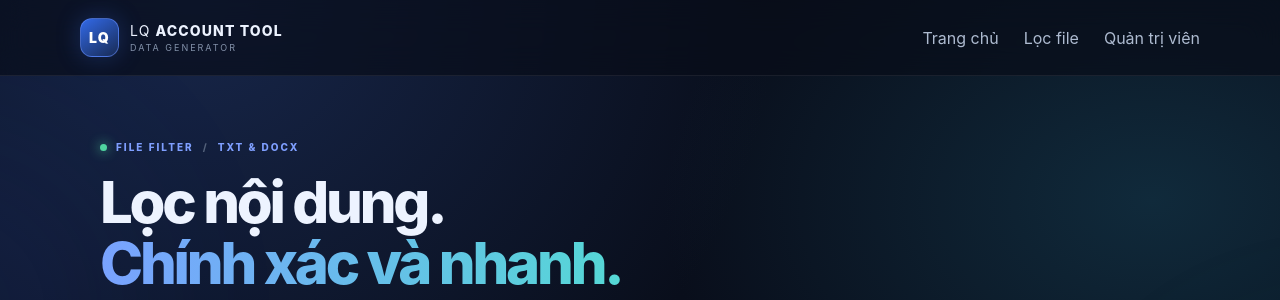
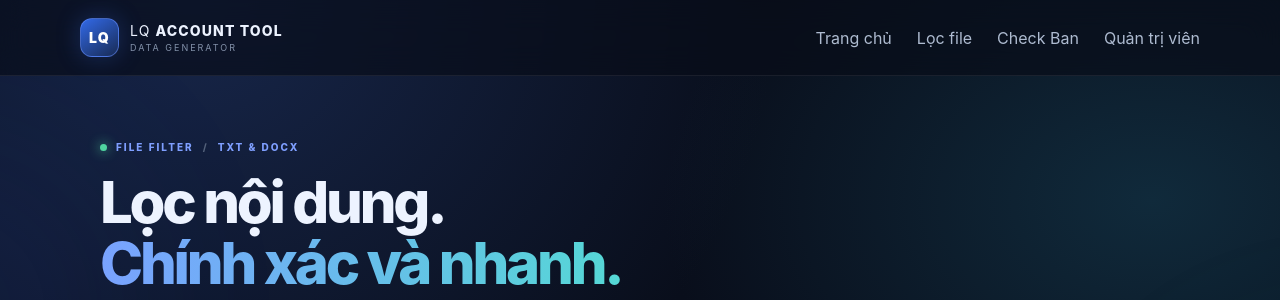
Before and after one commit to tvs-huucuutoi/lq-account, a Flask app: page /filter in a window 1280 px wide. Shown: the top 300 px of the page. Run offline with Flask 3, Linux system fonts and the light colour scheme.

Commit message:
Add Check Ban navigation link

```diff
--- a/templates/base.html
+++ b/templates/base.html
@@ -14,6 +14,7 @@
     <nav>
       <a href="{{ url_for('index') }}">Trang chủ</a>
       <a href="{{ url_for('filter_page') }}">Lọc file</a>
+      <a href="{{ url_for('check_ban_page') }}">Check Ban</a>
       {% if is_admin %}
         <a href="{{ url_for('admin') }}">Quản trị</a>
         <form method="post" action="{{ url_for('logout') }}" class="inline-form">
```
